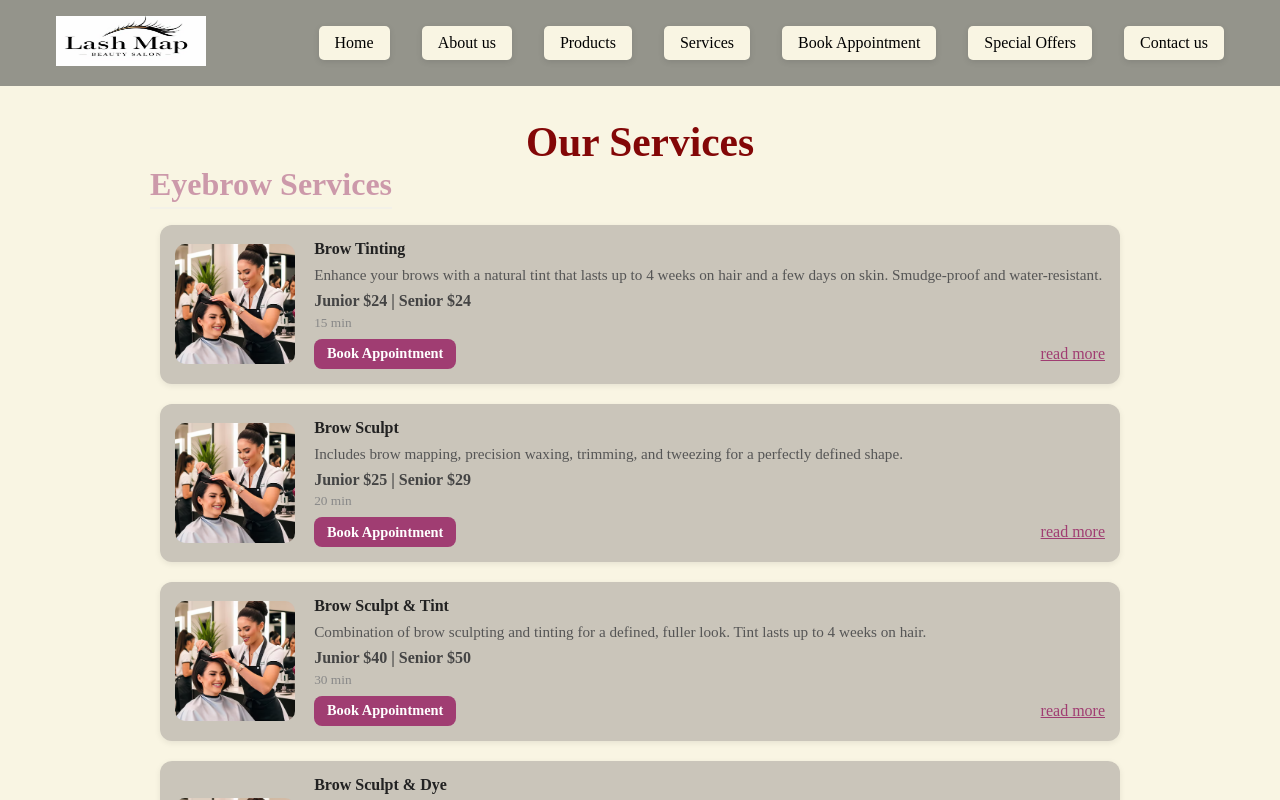
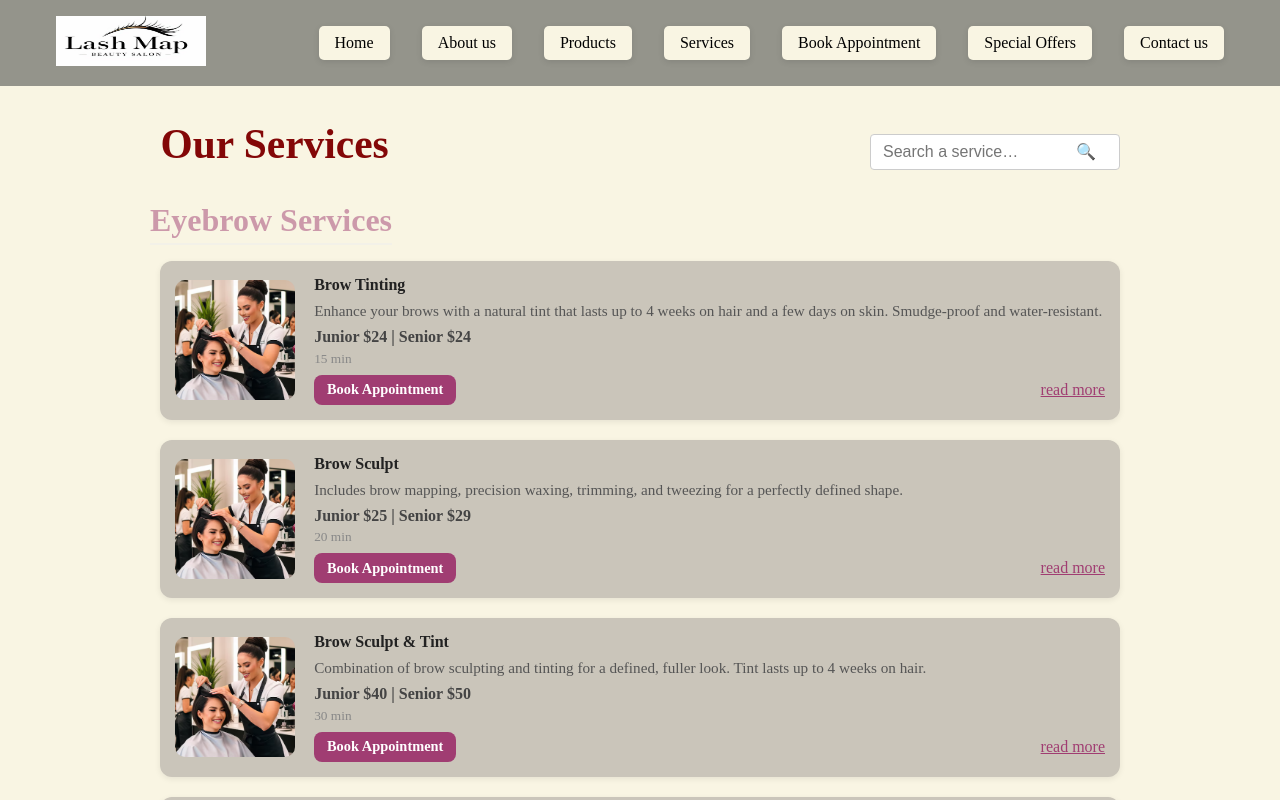
Before and after one commit to RSBusinessTech/lashmapbeautystudio-ui, an Angular app: page /services in a window 1280 px wide. Shown: the top 800 px of the page. Built offline with nearby package versions, Linux system fonts and the light colour scheme.

Commit message:
Added filter in services

```diff
--- a/src/app/data/services-data.ts
+++ b/src/app/data/services-data.ts
@@ -23,7 +23,7 @@ export const SERVICE_CATEGORIES: ServiceCategory[] = [
         {
           name: 'Brow Tinting',
           description:'Enhance your brows with a natural tint that lasts up to 4 weeks on hair and a few days on skin. Smudge-proof and water-resistant.',
-          detailedDescription:'Brow Tinting is a semi-permanent treatment that enhances the color, shape, and thickness of your eyebrows by applying a gentle dye.This quick and painless procedure defines sparse or light-colored brows, giving them a fuller and more polished appearance.The tint is customized to match your skin tone and hair color for a natural-looking result.It stains both the brow hair and the skin beneath, helping to fill in gaps and create a structured look.Perfect for those who want to skip daily brow makeup or have naturally light brows.Results typically last up to 4 weeks on hair and a few days on skin, depending on your skincare routine.It is smudge-proof and water-resistant, making it ideal for an active lifestyle.Maintain your brows easily between appointments with minimal upkeep.',
+          detailedDescription:'Enhance your brows with a natural tint that lasts up to 4 weeks on hair and a few days on skin. Smudge-proof and water-resistant.',
           juniorPrice: '$24',
           seniorPrice: '$24',
           duration: '15 min',
--- a/src/app/features/home/home.component.css
+++ b/src/app/features/home/home.component.css
@@ -414,8 +414,18 @@
     align-self: center; /* ensure flex alignment center */
   }
 
-  .home-about-preview .about-content p {
-    width: auto;
-    padding: 0rem 0rem;
-  }
+.home-about-preview .about-content p.intro {
+  /* Ensure full width usage */
+  width: 100%;
+  box-sizing: border-box;
+
+  /* Reset spacing */
+  word-spacing: normal;
+  letter-spacing: normal;
+
+  /* Other styles */
+  padding: 0;
+  margin: 0 0 1rem;
+  text-align: justify;
+ }
 }
--- a/src/app/features/home/home.component.html
+++ b/src/app/features/home/home.component.html
@@ -55,7 +55,7 @@
 <section class="home-about-preview" aria-labelledby="about-heading">
   <div class="about-content">
     <h2 id="about-heading">ABOUT US</h2>
-    <p>
+    <p class="intro">
       We at LashMap Beauty Studio are dedicated to provide the best beauty services tailored just for you. Our experienced team ensures every visit is a pampering experience.
     </p>
     <div class="owners">
--- a/src/app/features/services/components/services/services.component.css
+++ b/src/app/features/services/components/services/services.component.css
@@ -41,6 +41,25 @@
   }
 }
 
+.services-header {
+  display: flex;
+  justify-content: space-between; /* title left, search right */
+  align-items: center; /* vertically center */
+  max-width: 1000px;
+  margin: 0 auto 2rem auto;
+  padding: 0 20px;
+}
+
+.section-title {
+  margin: 0;
+  flex: none; /* don't stretch */
+  color: #830707;
+  font-size: 2.6rem;
+  font-weight: 700;
+  text-align: left;
+  animation: bounceIn 5s ease-in-out 0.2s infinite;
+}
+
 .search-bar {
   width: 250px;
   padding: 8px 12px;
@@ -49,6 +68,7 @@
   border-radius: 4px;
   margin-left: auto;
   margin-top: 1rem;
+  background-color: #FFFFFF;
 }
 
 .services-container {
--- a/src/app/features/services/components/services/services.component.html
+++ b/src/app/features/services/components/services/services.component.html
@@ -1,10 +1,19 @@
 <div class="services-section">
+<div class="services-header">
   <h2 class="section-title">Our Services</h2>
+  <input
+    type="text"
+    [(ngModel)]="searchTerm"
+    class="search-bar"
+    placeholder="Search a service…             🔍"
+  />
+</div>
+
 
   <div class="services-container">
     <div
       class="category"
-      *ngFor="let category of serviceCategories; let cIndex = index"
+      *ngFor="let category of getFilteredCategories(); let cIndex = index"
       [id]="formatId(category.category)"
     >
       <h3>{{ category.category }}</h3>
@@ -20,7 +29,6 @@
         <div class="service-details">
           <h4>{{ service.name }}</h4>
 
-          <!-- Show description or detailedDescription based on toggle -->
           <p>
             {{
               isExpanded(cIndex, sIndex)
@@ -29,7 +37,6 @@
             }}
           </p>
 
-          <!-- Pricing -->
           <div class="pricing">
             <span *ngIf="service.juniorPrice">Junior {{ service.juniorPrice }}</span>
             <span *ngIf="service.seniorPrice"> | Senior {{ service.seniorPrice }}</span>
@@ -38,11 +45,8 @@
 
           <small>{{ service.duration }}</small>
 
-          <!-- Links -->
           <div class="links">
             <a [href]="service.bookUrl" class="book-link">Book Appointment</a>
-
-            <!-- Toggle Read More / Show Less -->
             <button
               (click)="toggleDescription(cIndex, sIndex, category.category)"
               class="read-link"
@@ -58,5 +62,4 @@
   <div class="cta-area">
     <a class="btn-primary" (click)="goBack()">← Go Back</a>
   </div>
-
 </div>
--- a/src/app/features/services/components/services/services.component.ts
+++ b/src/app/features/services/components/services/services.component.ts
@@ -16,7 +16,7 @@ export class ServicesComponent {
 
   constructor(private location: Location) {}
 
-  filteredCategories() {
+  getFilteredCategories() {
     if (!this.searchTerm.trim()) {
       return this.serviceCategories;
     }
```
